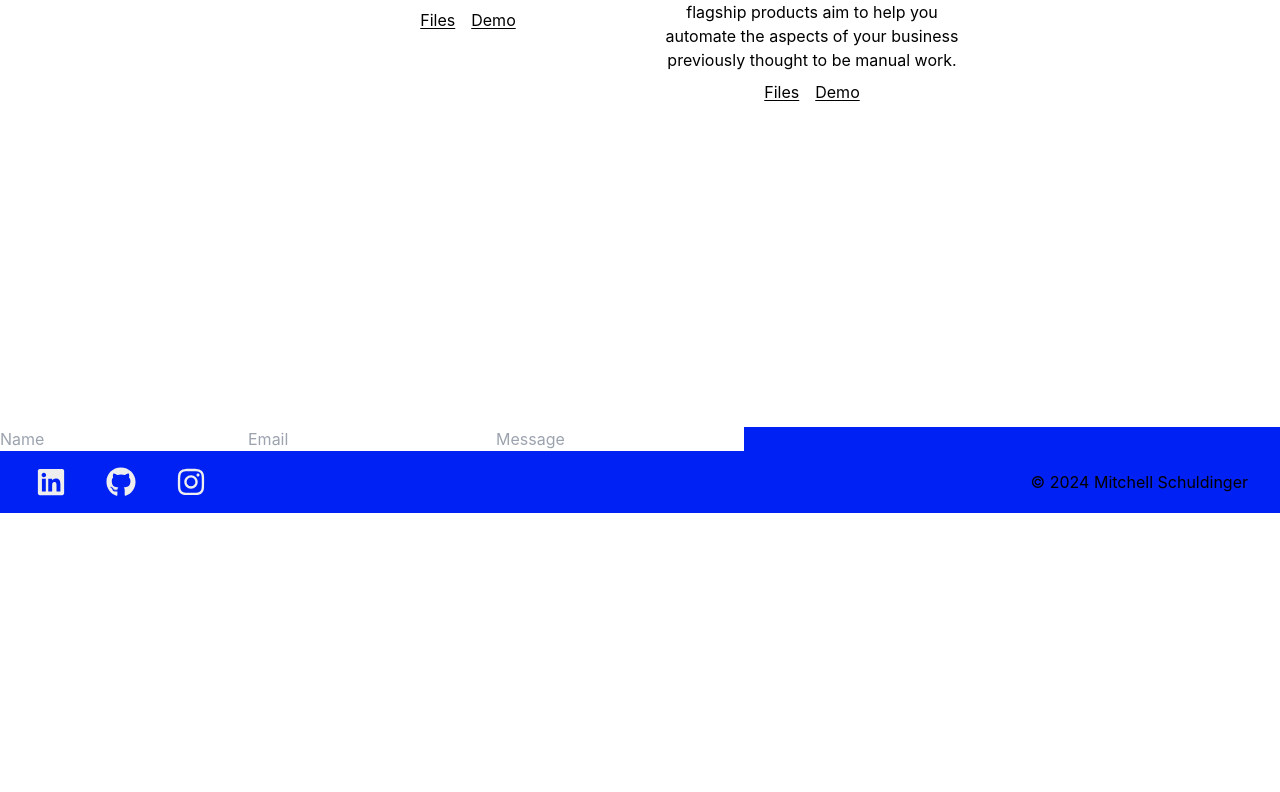
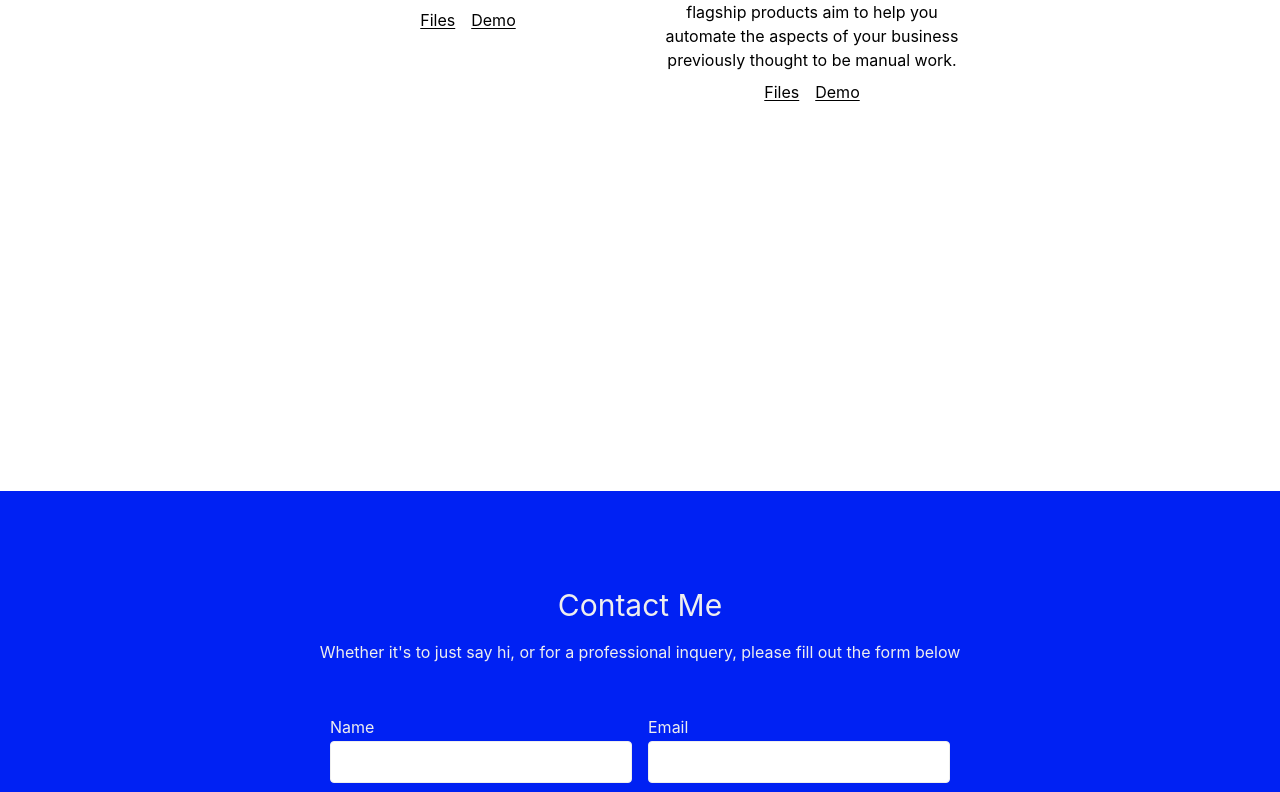
Before and after one commit to mitchellschul/site, a React (Create React App) app: page / in a window 1280 px wide. Shown: the part 2005-2797 px from the top of the page. Before the commit the page ends 2518 px from the top, so only its background shows below. Built offline with nearby package versions, Linux system fonts and the light colour scheme.

Commit message:
added contact section

```diff
--- a/package.json
+++ b/package.json
@@ -3,6 +3,7 @@
   "version": "0.1.0",
   "private": true,
   "dependencies": {
+    "@emailjs/browser": "^4.1.0",
     "@emotion/react": "^11.11.1",
     "@emotion/styled": "^11.11.0",
     "@fontsource/roboto": "^5.0.5",
@@ -45,6 +46,7 @@
     ]
   },
   "devDependencies": {
+    "@babel/plugin-proposal-private-property-in-object": "^7.21.11",
     "react-axe": "^3.5.4",
     "tailwindcss": "^3.3.3"
   }
--- a/src/Components/Contact.jsx
+++ b/src/Components/Contact.jsx
@@ -1,14 +1,100 @@
-import React from "react";
+import React, { useRef } from "react";
+import emailjs from '@emailjs/browser';
 
 const Contact = () => {
+
+  const form = useRef();
+
+  const sendEmail = (e) => {
+    e.preventDefault();
+
+    emailjs
+      .sendForm('service_985yn5d', 'template_7cjbqe9', form.current, {
+        publicKey: 'Jyvueg-VehmtKcffB',
+      })
+      .then(
+        () => {
+          console.log('SUCCESS!');
+        },
+        (error) => {
+          console.log('FAILED...', error.text);
+        },
+      );
+
+    document.getElementById('name').value = ""
+    document.getElementById('email').value = ""
+    document.getElementById('message').value = ""
+  };
+
+
   return (
-    <div id='contact-section' className=" w-full relative bg-accent-blue">
-      <div>
-        <input type="text" placeholder="Name"></input>
-        <input type="text" placeholder="Email"></input>
-        <input type="text" placeholder="Message"></input>
-      </div>
-    </div>
+    <div id="contact-section" className=" relative mt-16">
+      <section className="text-gray-700 body-font relative bg-accent-blue">
+        < div className="container px-5 py-24 mx-auto" >
+          <div className="flex flex-col text-center w-full mb-12">
+            <h1 className="sm:text-3xl text-2xl font-medium title-font mb-4 text-white">
+              Contact Me
+            </h1>
+            <p className="lg:w-2/3 mx-auto leading-relaxed text-base text-white">
+              Whether it's to just say hi, or for a professional inquery, please fill out the form below
+            </p>
+          </div>
+          <form className="lg:w-1/2 md:w-2/3 mx-auto" ref={form} onSubmit={sendEmail}>
+            <div className="flex flex-wrap -m-2">
+              <div className="p-2 w-1/2">
+                <div className="relative">
+                  <label for="name" className="text-white leading-7 text-md }">
+                    Name
+                  </label>
+                  <input
+                    type="text"
+                    id="name"
+                    name="user_name"
+                    className="w-full bg-gray-100 rounded border border-white focus:border-indigo-500 text-base outline-none text-gray-700 py-1 px-3 leading-8 transition-colors duration-200 ease-in-out"
+                  />
+                </div>
+              </div>
+              <div className="p-2 w-1/2">
+                <div className="relative">
+                  <label
+                    for="email"
+                    className="text-white leading-7 text-md"
+                  >
+                    Email
+                  </label>
+                  <input
+                    type="email"
+                    id="email"
+                    name="user_email"
+                    className="w-full bg-gray-100 rounded border border-white focus:border-indigo-500 text-base outline-none text-gray-700 py-1 px-3 leading-8 transition-colors duration-200 ease-in-out"
+                  />
+                </div>
+              </div>
+              <div className="p-2 w-full">
+                <div className="relative">
+                  <label
+                    for="message"
+                    className="text-white leading-7 text-md"
+                  >
+                    Message
+                  </label>
+                  <textarea
+                    id="message"
+                    name="message"
+                    className="w-full bg-gray-100 rounded border border-white focus:border-indigo-500 h-32 text-base outline-none text-gray-700 py-1 px-3 resize-none leading-6 transition-colors duration-200 ease-in-out"
+                  ></textarea>
+                </div>
+              </div>
+              <div className="p-2 w-full ">
+                <button className="cursor-pointer flex mx-auto text-accent-blue bg-white hover:bg-light-gray cursor- border-0 py-2 px-8 focus:outline-none hover:bg-indigo-600 rounded text-lg" type="submit">
+                  Send Message
+                </button>
+              </div>
+            </div>
+          </form>
+        </div >
+      </section >
+    </div >
   );
 };
 
--- a/src/Components/Footer.jsx
+++ b/src/Components/Footer.jsx
@@ -37,7 +37,7 @@ const Footer = () => {
             </a>
           ))}
         </div>
-        <div className="text-black mr-4">
+        <div className="text-white mr-4">
           &copy; {new Date().getFullYear()} Mitchell Schuldinger
         </div>
       </div>
--- a/src/Components/NavBar.jsx
+++ b/src/Components/NavBar.jsx
@@ -5,29 +5,6 @@ import { Link } from "react-scroll";
 const NavBar = () => {
 
   const [nav, setNav] = useState(false);
-
-  const links = [
-    {
-      id: 1,
-      link: 'home'
-    },
-    {
-      id: 2,
-      link: 'about'
-    },
-    {
-      id: 3,
-      link: 'portfolio'
-    },
-    {
-      id: 4,
-      link: 'experience'
-    },
-    {
-      id: 5,
-      link: 'contact'
-    },
-  ]
 
   return (
     <div>
--- a/src/Components/ProjectCards.jsx
+++ b/src/Components/ProjectCards.jsx
@@ -15,7 +15,7 @@ const ProjectCards = (props) => {
     html = (
       <div className="flex flex-row gap-4 mt-2">
         <a href={props.link1} className="underline underline-offset-2 hover:text-gray">
-          Design Files
+          Figma
         </a>
       </div>
     );
--- a/src/Components/Projects.jsx
+++ b/src/Components/Projects.jsx
@@ -74,7 +74,7 @@ const Projects = () => {
           title: "Oden Classroom",
           desc: "To provide a reliable, user-friendly, and efficient coding platform tailored specifically for computer science courses.",
           cat: "UX",
-          link1: "https://www.figma.com/file/xQxSldEfPiW6T3klM8S1Y3/Odin-UI---Site?type=design&node-id=0%3A1&mode=design&t=C5BGEcn5VRaB40bb-1",
+          link1: "https://www.figma.com/file/xQxSldEfPiW6T3klM8S1Y3/Odin-UI---Site?type=design&node-id=0%3A1&mode=design&t=vcCQSml4wIJakTrk-1",
         },
       ],
     },
```
Also changed, not shown: 1 other file (tests, documents, lock files or other folders).
